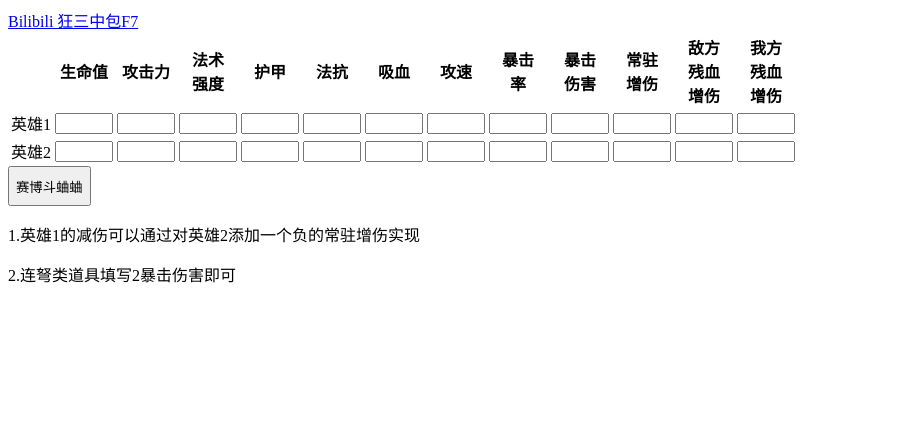
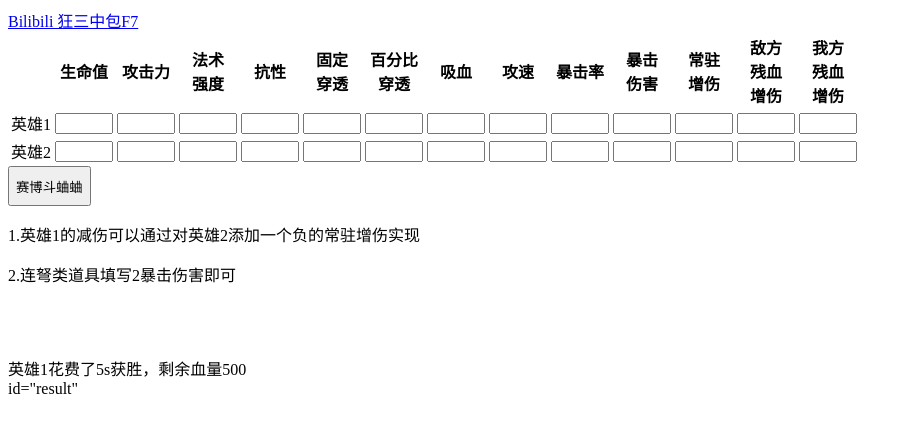
Before and after one commit to Guwanfeng/Guwanfeng.github.io, a plain HTML site: page index.html in a window 1280 px wide. Shown: the whole page, without its empty margins (0-912 px from the left). Drawn offline with Linux system fonts and the light colour scheme.

Commit message:
Add files via upload

```diff
--- a/index.html
+++ b/index.html
@@ -13,8 +13,8 @@
    <thead>
     <tr>
      <th></th>
-     <th>生命值</th><th>攻击力</th><th>法术<br>强度</th><th>护甲</th><th>法抗</th><th>吸血</th><th>攻速</th>
-	 <th>暴击<br>率</th><th>暴击<br>伤害</th>
+     <th>生命值</th><th>攻击力</th><th>法术<br>强度</th><th>抗性</th><th>固定<br>穿透</th><th>百分比<br>穿透</th><th>吸血</th><th>攻速</th>
+	 <th>暴击率</th><th>暴击<br>伤害</th>
 	 <th>常驻<br>增伤</th><th>敌方<br>残血<br>增伤</th><th>我方<br>残血<br>增伤</th>
     </tr>
    </thead>
@@ -22,40 +22,55 @@
   <tbody>
     <tr>
 		<td>英雄1</td>
-		<td><input name="英雄1生命值" type="text" style="width:50px"></td>
-		<td><input name="英雄1攻击力" type="text" style="width:50px"></td>
-		<td><input name="英雄1法术强度" type="text" style="width:50px"></td>
-		<td><input name="英雄1护甲" type="text" style="width:50px"></td>
-		<td><input name="英雄1法抗" type="text" style="width:50px"></td>
-		<td><input name="英雄1吸血" type="text" style="width:50px"></td>
-		<td><input name="英雄1攻速" type="text" style="width:50px"></td>
-		<td><input name="英雄1暴击率" type="text" style="width:50px"></td>
-		<td><input name="英雄1暴击伤害" type="text" style="width:50px"></td>
-		<td><input name="英雄1常驻增伤" type="text" style="width:50px"></td>
-		<td><input name="英雄1敌方残血增伤" type="text" style="width:50px"></td>
-		<td><input name="英雄1我方残血增伤" type="text" style="width:50px"></td>
+		<td><input name="英雄1生命值"  id=00 type="text" style="width:50px"></td>
+		<td><input name="英雄1攻击力" id=01 type="text" style="width:50px"></td>
+		<td><input name="英雄1法术强度" id=02 type="text" style="width:50px"></td>
+		<td><input name="英雄1抗性" id=03 type="text" style="width:50px"></td>
+		<td><input name="英雄1固定穿透" id=04 type="text" style="width:50px"></td>
+		<td><input name="英雄1百分比穿透" id=05 type="text" style="width:50px"></td>
+		<td><input name="英雄1吸血" id=06 type="text" style="width:50px"></td>
+		<td><input name="英雄1攻速" id=07 type="text" style="width:50px"></td>
+		<td><input name="英雄1暴击率" id=08 type="text" style="width:50px"></td>
+		<td><input name="英雄1暴击伤害" id=09 type="text" style="width:50px"></td>
+		<td><input name="英雄1常驻增伤" id=10 type="text" style="width:50px"></td>
+		<td><input name="英雄1敌方残血增伤" id=11 type="text" style="width:50px"></td>
+		<td><input name="英雄1我方残血增伤" id=12 type="text" style="width:50px"></td>
     </tr>
     <tr>
 		<td>英雄2</td>
-		<td><input name="英雄2生命值" type="text" style="width:50px"></td>
-		<td><input name="英雄2攻击力" type="text" style="width:50px"></td>
-		<td><input name="英雄2法术强度" type="text" style="width:50px"></td>
-		<td><input name="英雄2护甲" type="text" style="width:50px"></td>
-		<td><input name="英雄2法抗" type="text" style="width:50px"></td>
-		<td><input name="英雄2吸血" type="text" style="width:50px"></td>
-		<td><input name="英雄2攻速" type="text" style="width:50px"></td>
-		<td><input name="英雄2暴击率" type="text" style="width:50px"></td>
-		<td><input name="英雄2暴击伤害" type="text" style="width:50px"></td>
-		<td><input name="英雄2常驻增伤" type="text" style="width:50px"></td>
-		<td><input name="英雄2敌方残血增伤" type="text" style="width:50px"></td>
-		<td><input name="英雄2我方残血增伤" type="text" style="width:50px"></td>
+		<td><input name="英雄2生命值" id=000 type="text" style="width:50px"></td>
+		<td><input name="英雄2攻击力" id=001 type="text" style="width:50px"></td>
+		<td><input name="英雄2法术强度" id=002type="text" style="width:50px"></td>
+		<td><input name="英雄2抗性" id=003 type="text" style="width:50px"></td>
+		<td><input name="英雄2固定穿透" id=004 type="text" style="width:50px"></td>
+		<td><input name="英雄2百分比穿透" id=005 type="text" style="width:50px"></td>
+		<td><input name="英雄2吸血" id=006 type="text" style="width:50px"></td>
+		<td><input name="英雄2攻速" id=007 type="text" style="width:50px"></td>
+		<td><input name="英雄2暴击率" id=008 type="text" style="width:50px"></td>
+		<td><input name="英雄2暴击伤害" id=009 type="text" style="width:50px"></td>
+		<td><input name="英雄2常驻增伤" id=010 type="text" style="width:50px"></td>
+		<td><input name="英雄2敌方残血增伤" id=011 type="text" style="width:50px"></td>
+		<td><input name="英雄2我方残血增伤" id=012 type="text" style="width:50px"></td>
     </tr>
   </tbody>
 </table>
-<input type="button" value="赛博斗蛐蛐" @click="calc" style="height:40px">
+<input type="button" value="赛博斗蛐蛐" onclick="calc()" style="height:40px">
+	<script>
+		function calc(){
+			let 英雄1生命值 = document.getElementById("00")
+			let 英雄2生命值 = document.getElementById("000")
+			let result = document.getElementById("result")
+			let val英雄1生命值 = parseInt(英雄1生命值.value)
+			let val英雄2生命值 = parseInt(英雄2生命值.value)
+			result.innerText = val英雄1生命值+val英雄2生命值
+		}
+	</script>
 	<p>1.英雄1的减伤可以通过对英雄2添加一个负的常驻增伤实现</p>
-	<p>2.连弩类道具填写2暴击伤害即可</p>
-
+	<p>2.连弩类道具填写2暴击伤害即可</p><br><br><br>
+	<span>
+		英雄1花费了5s获胜，剩余血量500
+		<br>id="result"
+	</span>
 </body>
 
 </html>
```
